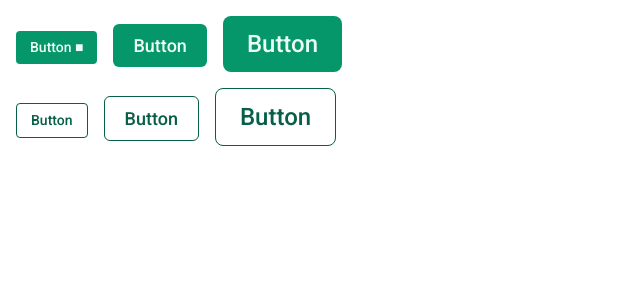
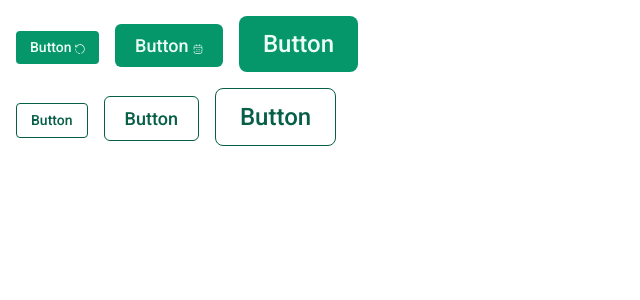
Before and after one commit to K-shigehito/variants-test, a Vue app: page / in a window 1280 px wide. Shown: the top 300 px of the page, without its empty margins (0-640 px from the left). Built offline with nearby package versions, Linux system fonts and the light colour scheme.

Commit message:
feat: Iconコンポーネントの作成

```diff
--- a/src/components/BaseButton.vue
+++ b/src/components/BaseButton.vue
@@ -1,10 +1,11 @@
 <script setup lang="ts">
 import { computed } from 'vue';
+import ButtonIcon from './ButtonIcon.vue';
 
 interface Props {
   type: 'primary' | 'outline';
   size: 'small' | 'middle' | 'large';
-  icon: boolean;
+  icon: string;
 }
 interface Emits {
   (e: 'click'): void;
@@ -13,7 +14,7 @@ interface Emits {
 const props = withDefaults(defineProps<Props>(), {
   type: 'primary',
   size: 'small',
-  icon: false,
+  icon: '',
 });
 const emit = defineEmits<Emits>();
 
@@ -41,16 +42,16 @@ const sizeClass = computed(() => {
     return '';
   }
 });
-const iconClass = computed(() => (props.icon ? ' after:content-["■"]' : ''));
 </script>
 
 <template>
   <button
     class="font-roboto"
-    :class="[typeClass, sizeClass, iconClass]"
+    :class="[typeClass, sizeClass]"
     @click="handleClick"
   >
     <slot />
+    <ButtonIcon v-if="props.icon" :icon="props.icon"></ButtonIcon>
   </button>
 </template>
 
--- /dev/null
+++ b/src/components/ButtonIcon.vue
@@ -0,0 +1,31 @@
+<script setup lang="ts">
+import BaseIcon from './icons/BaseIcon.vue';
+import IconUpdate from './icons/IconUpdate.vue';
+import IconCalendar from './icons/IconCalendar.vue';
+
+interface Props {
+  icon: string;
+}
+const props = withDefaults(defineProps<Props>(), {
+  icon: '',
+});
+</script>
+
+<template>
+  <BaseIcon
+    v-if="props.icon === 'update'"
+    icon-name="update"
+    :width="10"
+    :height="10"
+    ><IconUpdate
+  /></BaseIcon>
+  <BaseIcon
+    v-else-if="props.icon === 'calendar'"
+    icon-name="calendar"
+    :width="10"
+    :height="10"
+    ><IconCalendar
+  /></BaseIcon>
+</template>
+
+<style></style>
--- a/src/components/ButtonSample.vue
+++ b/src/components/ButtonSample.vue
@@ -8,10 +8,20 @@ const handleClick = () => {
 <template>
   <div class="m-4 space-y-4">
     <div class="space-x-4">
-      <BaseButton type="primary" size="small" icon @click="handleClick">
+      <BaseButton
+        type="primary"
+        size="small"
+        icon="update"
+        @click="handleClick"
+      >
         Button
       </BaseButton>
-      <BaseButton type="primary" size="middle" @click="handleClick">
+      <BaseButton
+        type="primary"
+        size="middle"
+        icon="calendar"
+        @click="handleClick"
+      >
         Button
       </BaseButton>
       <BaseButton type="primary" size="large" @click="handleClick">
--- /dev/null
+++ b/src/components/icons/BaseIcon.vue
@@ -0,0 +1,39 @@
+<script setup lang="ts">
+interface Props {
+  iconName: string;
+  width: number | string;
+  height: number | string;
+  iconColor: string;
+}
+const props = withDefaults(defineProps<Props>(), {
+  iconName: '',
+  width: 20,
+  height: 20,
+  iconColor: 'currentColor',
+});
+</script>
+<template>
+  <svg
+    xmlns="http://www.w3.org/2000/svg"
+    :width="props.width"
+    :height="props.height"
+    x="0px"
+    y="0px"
+    viewBox="0 0 20 20"
+    :aria-labelledby="props.iconName"
+    role="presentation"
+  >
+    <title :id="props.iconName" lang="en">{{ props.iconName }} icon</title>
+    <g :fill="props.iconColor">
+      <slot />
+    </g>
+  </svg>
+</template>
+
+<style scoped>
+svg {
+  display: inline-block;
+  vertical-align: baseline;
+  margin-bottom: -2px;
+}
+</style>
--- /dev/null
+++ b/src/components/icons/IconCalendar.vue
@@ -0,0 +1,43 @@
+<template>
+  <g>
+    <path
+      d="M6.465,4.477c-0.366,0-0.663-0.297-0.663-0.663V1.163c0-0.366,0.297-0.663,0.663-0.663c0.366,0,0.663,0.297,0.663,0.663
+	v2.651C7.128,4.18,6.831,4.477,6.465,4.477z"
+    />
+    <path
+      d="M13.535,4.477c-0.366,0-0.663-0.297-0.663-0.663V1.163c0-0.366,0.297-0.663,0.663-0.663c0.366,0,0.663,0.297,0.663,0.663
+	v2.651C14.198,4.18,13.901,4.477,13.535,4.477z"
+    />
+    <path
+      d="M17.512,8.091H2.488c-0.366,0-0.663-0.297-0.663-0.663s0.297-0.663,0.663-0.663h15.023c0.366,0,0.663,0.297,0.663,0.663
+	S17.878,8.091,17.512,8.091z"
+    />
+    <path
+      d="M13.535,19.5h-7.07c-3.229,0-5.081-1.852-5.081-5.081c0-0.366,0.297-0.663,0.663-0.663s0.663,0.297,0.663,0.663
+	c0,2.527,1.228,3.756,3.756,3.756h7.07c2.527,0,3.756-1.229,3.756-3.756V6.907c0-2.527-1.229-3.756-3.756-3.756h-7.07
+	c-2.527,0-3.756,1.228-3.756,3.756v3.985c0,0.366-0.297,0.663-0.663,0.663s-0.663-0.297-0.663-0.663V6.907
+	c0-3.229,1.852-5.081,5.081-5.081h7.07c3.229,0,5.081,1.852,5.081,5.081v7.512C18.616,17.648,16.764,19.5,13.535,19.5z"
+    />
+    <path
+      d="M13.273,12.385c-0.488,0-0.888-0.395-0.888-0.884c0-0.488,0.391-0.884,0.879-0.884h0.009c0.488,0,0.884,0.395,0.884,0.884
+	C14.156,11.99,13.761,12.385,13.273,12.385z"
+    />
+    <path
+      d="M13.703,15.699c-0.553,0-1.005-0.447-1.005-1s0.442-1,0.995-1h0.01c0.553,0,1,0.447,1,1S14.256,15.699,13.703,15.699z"
+    />
+    <path
+      d="M10.003,12.385c-0.488,0-0.888-0.395-0.888-0.884c0-0.488,0.392-0.884,0.88-0.884h0.008c0.488,0,0.883,0.395,0.883,0.884
+	C10.886,11.99,10.491,12.385,10.003,12.385z"
+    />
+    <path
+      d="M10.003,15.699c-0.552,0-1.004-0.447-1.004-1s0.443-1,0.996-1h0.009c0.552,0,1,0.447,1,1S10.556,15.699,10.003,15.699z"
+    />
+    <path
+      d="M6.734,12.385c-0.488,0-0.888-0.395-0.888-0.884c0-0.488,0.392-0.884,0.88-0.884h0.008c0.488,0,0.884,0.395,0.884,0.884
+	C7.618,11.99,7.222,12.385,6.734,12.385z"
+    />
+    <path
+      d="M6.304,15.699c-0.552,0-1.004-0.447-1.004-1s0.443-1,0.996-1h0.009c0.552,0,1,0.447,1,1S6.856,15.699,6.304,15.699z"
+    />
+  </g>
+</template>
--- /dev/null
+++ b/src/components/icons/IconUpdate.vue
@@ -0,0 +1,21 @@
+<template>
+  <g>
+    <path
+      d="M12.252,19.207c-0.293,0-0.562-0.197-0.64-0.494c-0.093-0.355,0.118-0.717,0.472-0.81c3.586-0.944,6.09-4.194,6.09-7.904
+	c0-4.507-3.667-8.174-8.174-8.174c-3.827,0-6.34,2.237-7.509,3.588h2.595c0.366,0,0.663,0.297,0.663,0.663
+	c0,0.366-0.297,0.663-0.663,0.663H1.174C1.108,6.742,1.049,6.731,0.987,6.715C0.908,6.693,0.834,6.656,0.769,6.608
+	C0.693,6.552,0.631,6.481,0.586,6.402c-0.045-0.08-0.075-0.17-0.084-0.266C0.5,6.112,0.5,6.088,0.5,6.063V2.045
+	c0-0.366,0.297-0.663,0.663-0.663s0.663,0.297,0.663,0.663v2.113c1.441-1.543,4.15-3.66,8.174-3.66c5.238,0,9.5,4.262,9.5,9.5
+	c0,4.312-2.911,8.089-7.077,9.187C12.365,19.2,12.309,19.207,12.252,19.207z"
+    />
+    <path
+      d="M9.372,19.477c-0.016,0-0.031-0.001-0.047-0.002c-0.953-0.067-1.885-0.276-2.771-0.621c-0.341-0.134-0.51-0.518-0.377-0.859
+	c0.133-0.342,0.519-0.507,0.858-0.377c0.761,0.297,1.562,0.477,2.382,0.535c0.365,0.026,0.64,0.343,0.614,0.708
+	C10.007,19.21,9.716,19.477,9.372,19.477z M4.506,17.582c-0.145,0-0.29-0.047-0.412-0.144c-0.746-0.593-1.397-1.292-1.934-2.076
+	c-0.207-0.302-0.13-0.715,0.172-0.921c0.302-0.206,0.715-0.13,0.922,0.172c0.463,0.676,1.024,1.277,1.666,1.788
+	c0.287,0.228,0.334,0.645,0.106,0.931C4.894,17.496,4.701,17.582,4.506,17.582z M1.555,13.272c-0.283,0-0.545-0.182-0.633-0.467
+	C0.642,11.9,0.5,10.956,0.5,9.999c0-0.366,0.297-0.663,0.663-0.663s0.663,0.297,0.663,0.663c0,0.824,0.122,1.636,0.362,2.415
+	c0.108,0.35-0.088,0.721-0.437,0.829C1.686,13.263,1.62,13.272,1.555,13.272z"
+    />
+  </g>
+</template>
```
